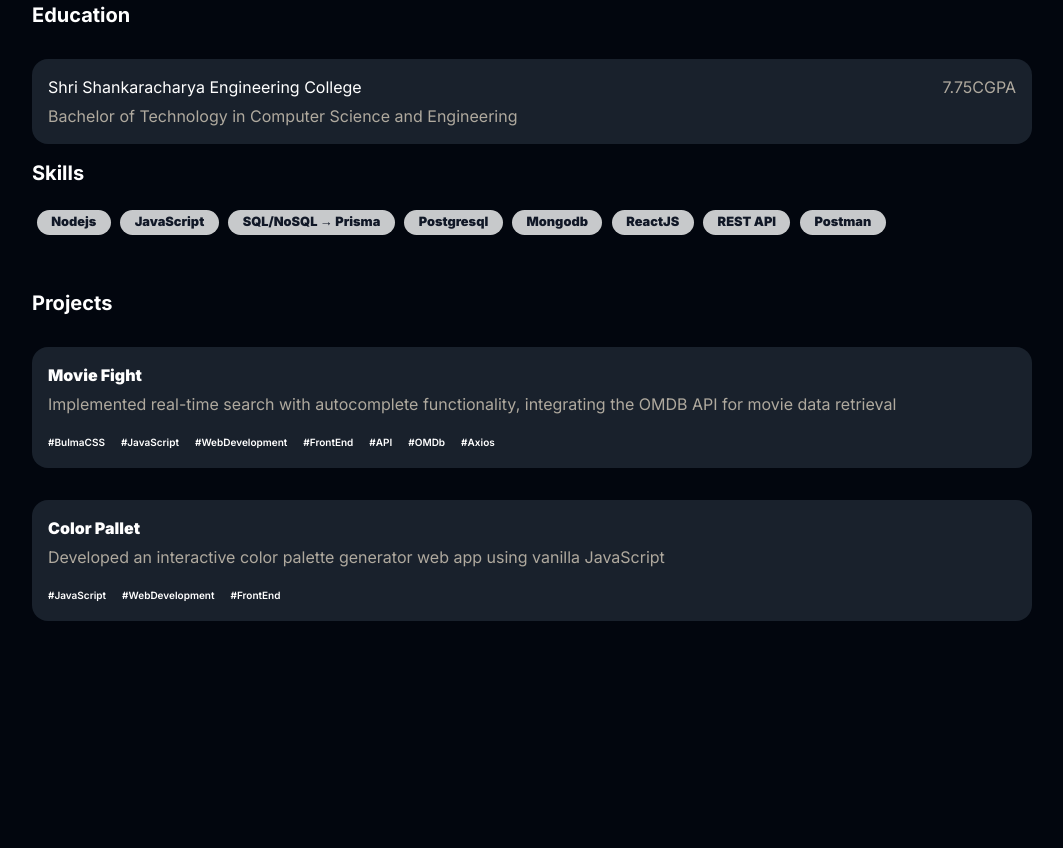
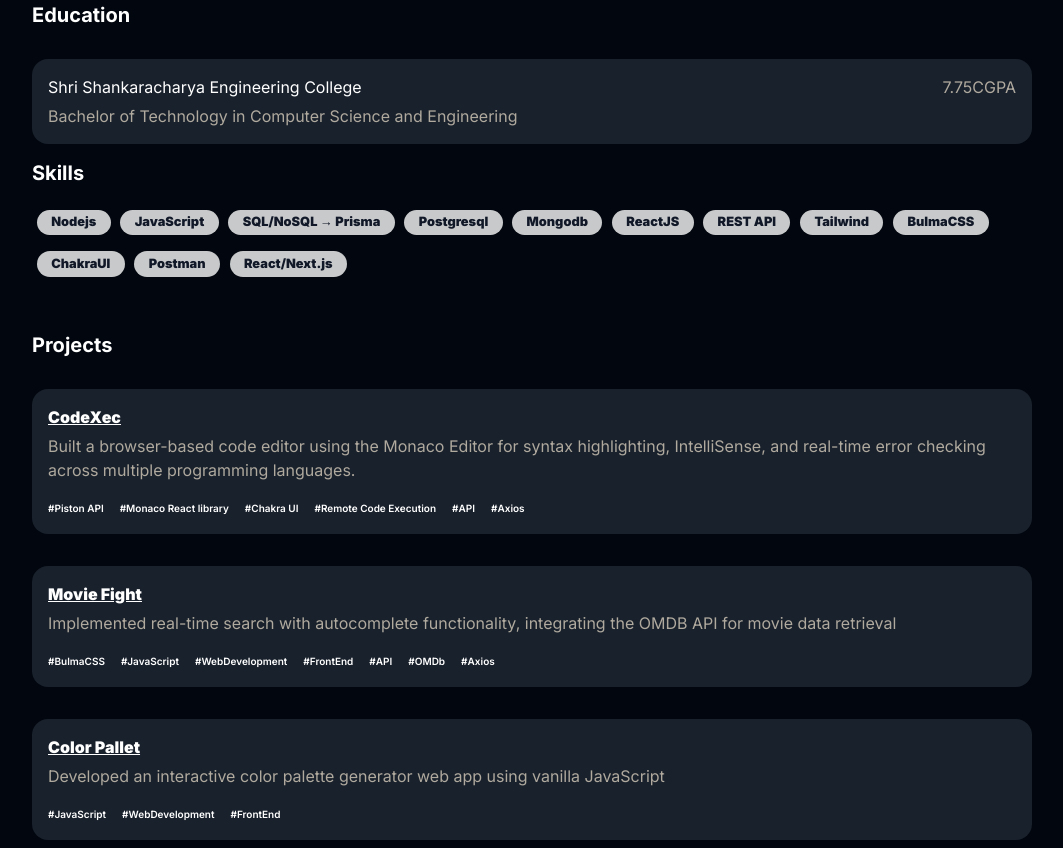
Before and after one commit to shivkumaryadav00/portfolio, a plain HTML site: page index.html in a window 1280 px wide. Shown: the part 441-1289 px from the top of the page, without its empty margins (108-1171 px from the left). Before the commit the page ends 1070 px from the top, so only its background shows below. Drawn offline with Linux system fonts and the light colour scheme.

Commit message:
Updated profiles link

```diff
--- a/index.html
+++ b/index.html
@@ -117,7 +117,11 @@
           <div>Mongodb</div>
           <div>ReactJS</div>
           <div>REST API</div>
+          <div>Tailwind</div>
+          <div>BulmaCSS</div>
+          <div>ChakraUI</div>
           <div>Postman</div>
+          <div>React/Next.js</div>
         </div>
       </section>
       <section class="section-project">
@@ -126,12 +130,41 @@
         <div class="card card-bg">
           <div class="card-horizontal">
             <div class="card-top">
-              <div class="card-title">Movie Fight</div>
+              <a href="https://github.com/shivkumaryadav00/CodeXec">
+                <div class="card-title">CodeXec</div>
+              </a>
             </div>
 
             <div class="card-bottom">
               <div class="title-info text-muted">
-                Implemented real-time search with autocomplete functionality, integrating the OMDB API for movie data retrieval
+                Built a browser-based code editor using the Monaco Editor for
+                syntax highlighting, IntelliSense, and real-time error checking
+                across multiple programming languages.
+              </div>
+            </div>
+          </div>
+
+          <div class="tags">
+            <div>#Piston API</div>
+            <div>#Monaco React library</div>
+            <div>#Chakra UI</div>
+            <div>#Remote Code Execution</div>
+            <div>#API</div>
+            <div>#Axios</div>
+          </div>
+        </div>
+        <div class="card card-bg">
+          <div class="card-horizontal">
+            <div class="card-top">
+              <a href="https://github.com/shivkumaryadav00/Move-Compare">
+                <div class="card-title">Movie Fight</div>
+              </a>
+            </div>
+
+            <div class="card-bottom">
+              <div class="title-info text-muted">
+                Implemented real-time search with autocomplete functionality,
+                integrating the OMDB API for movie data retrieval
               </div>
             </div>
           </div>
@@ -149,7 +182,11 @@
         <div class="card card-bg">
           <div class="card-horizontal">
             <div class="card-top">
-              <div class="card-title">Color Pallet</div>
+              <a
+                href="https://github.com/shivkumaryadav00/Color-Pallet-Generator"
+              >
+                <div class="card-title">Color Pallet</div>
+              </a>
             </div>
 
             <div class="card-bottom">
--- a/style.css
+++ b/style.css
@@ -164,6 +164,11 @@ h2 {
   color: #ccc;
 }
 
+.card-top a {
+  color: white;
+  list-style: none;
+}
+
 @media screen and (max-width: 1080px) {
   .container {
     margin: 20px;
```
